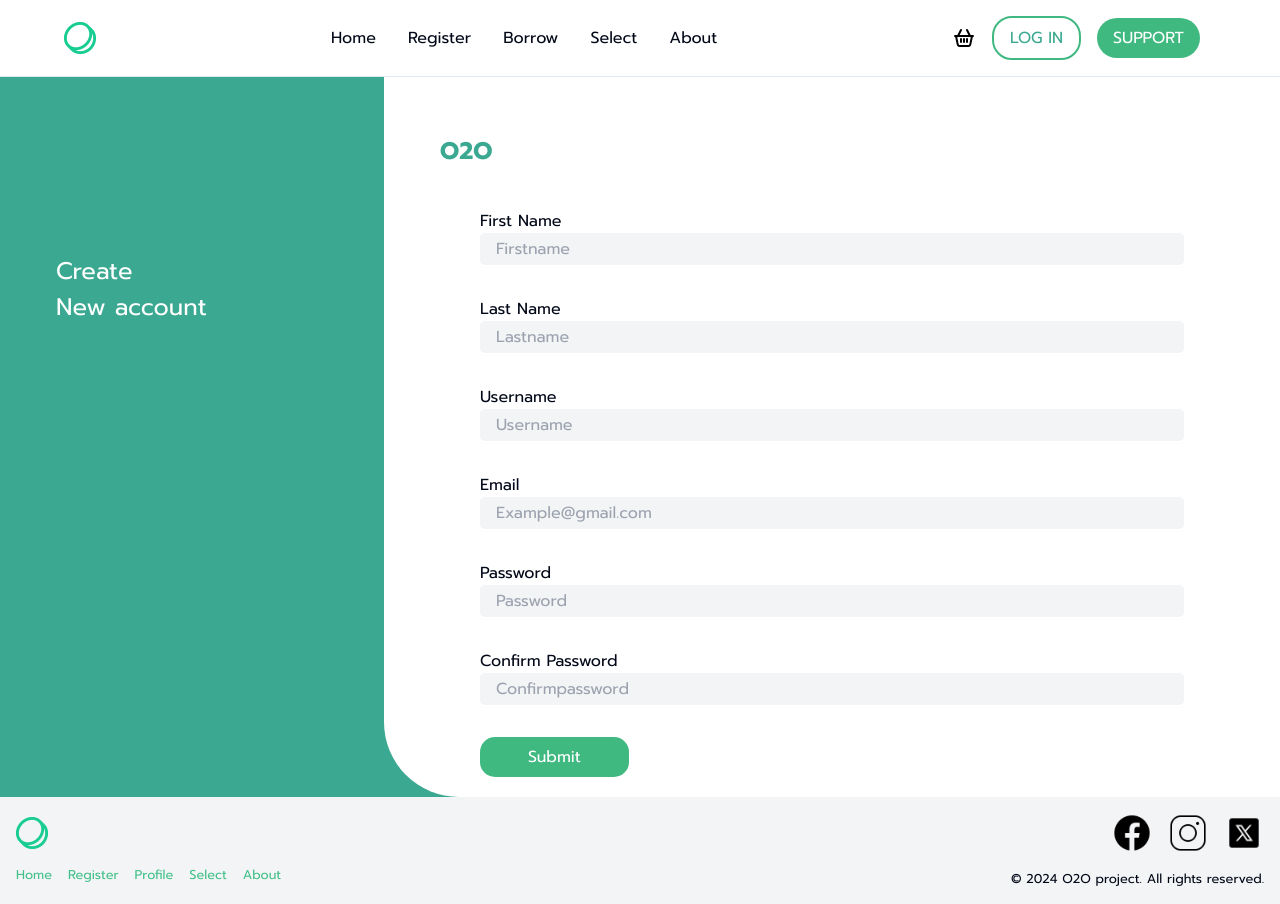
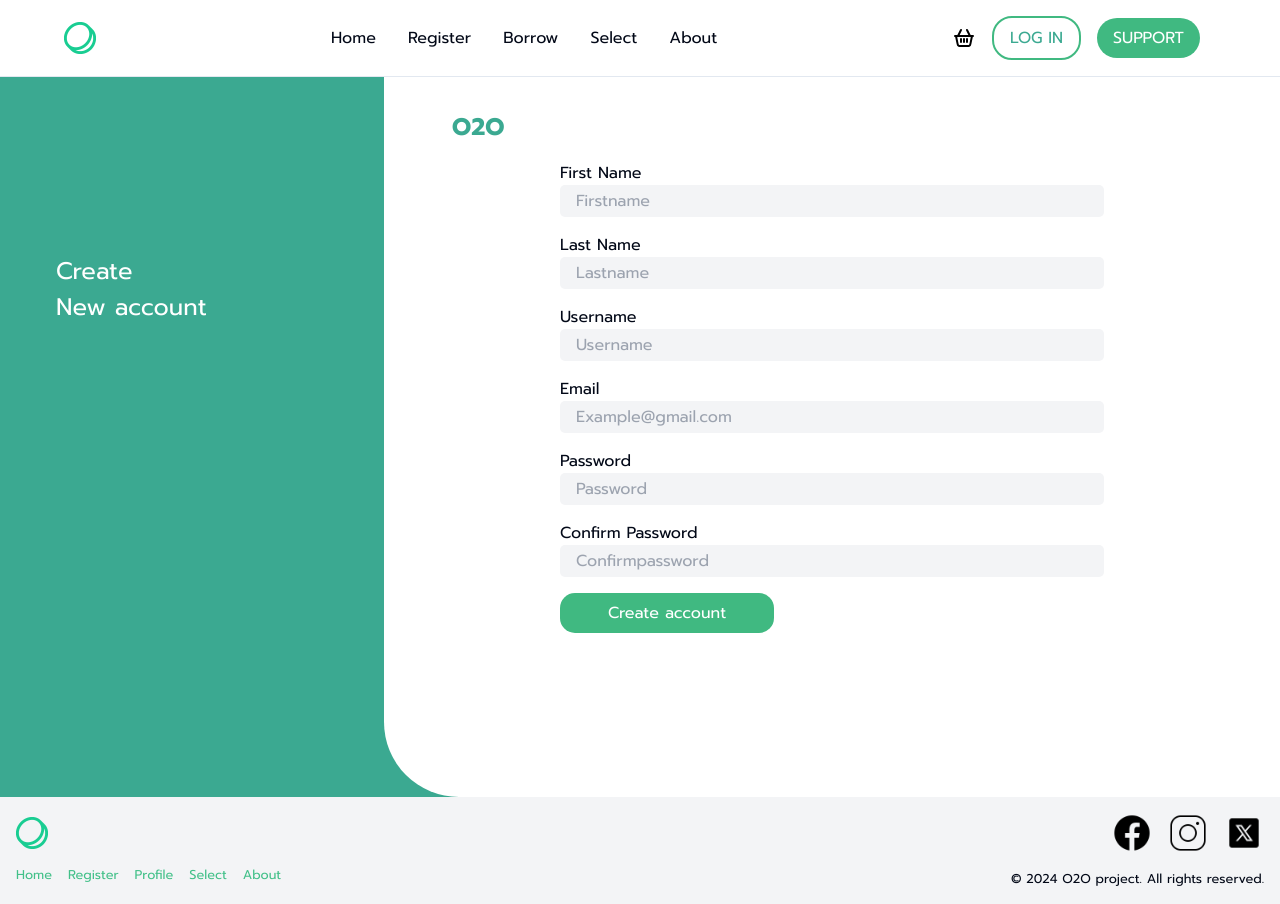
Before and after one commit to chaithawat21/o2o-frontend, a React (Vite) app: page /register in a window 1280 px wide. Built offline with nearby package versions, Linux system fonts and the light colour scheme.

Commit message:
add transition login register home page

```diff
--- a/src/pages/HomePage.jsx
+++ b/src/pages/HomePage.jsx
@@ -50,7 +50,14 @@ function HomePage() {
   };
 
   return (
-    <>
+    <AnimatePresence>
+    <motion.div
+    key="page-content"
+    initial={{ y: "100%" }}
+    animate={{ y: "0%" }}
+    exit={{ y: "-100%" }}
+    transition={{ duration: 0.7 }}
+    >
     <div className="bg-texture">
       <div className="head-content relative flex flex-col items-center">
         <img
@@ -228,7 +235,8 @@ function HomePage() {
       <ChatBot />
       </div>
       <FooterHome />
-    </>
+    </motion.div>
+    </AnimatePresence>
   );
 }
 
--- a/src/pages/LoginForm.jsx
+++ b/src/pages/LoginForm.jsx
@@ -5,11 +5,12 @@ import "react-toastify/dist/ReactToastify.css";
 import axios from "axios";
 import { useNavigate } from "react-router-dom";
 import { useEffect } from "react";
+import { motion } from "framer-motion";
 
 function LoginForm() {
-
-  const navigate = useNavigate()
-  const { user ,setUser } = useAuth();
+  const navigate = useNavigate();
+  const { user, setUser } = useAuth();
+  const [formSubmitted, setFormSubmitted] = useState(false);
   const [input, setInput] = useState({
     email: "",
     password: "",
@@ -17,21 +18,7 @@ function LoginForm() {
 
   const notifyErr = (message) => {
     toast.error(message, {
-      position: "bottom-right",
-      autoClose: 2000,
-      hideProgressBar: false,
-      closeOnClick: true,
-      pauseOnHover: true,
-      draggable: true,
-      progress: undefined,
-      theme: "light",
-      transition: Bounce,
-    });
-  };
-
-  const notify = () => {
-    toast.success("Login successful", {
-      position: "bottom-right",
+      position: "top-center",
       autoClose: 1000,
       hideProgressBar: false,
       closeOnClick: true,
@@ -43,11 +30,9 @@ function LoginForm() {
     });
   };
 
-
   const handleChange = (e) => {
     setInput((prev) => ({ ...prev, [e.target.name]: e.target.value }));
   };
-
 
   const handleSubmit = async (e) => {
     e.preventDefault();
@@ -61,7 +46,7 @@ function LoginForm() {
         "http://localhost:8888/auth/login",
         body
       );
-      if(response.data.msg){
+      if (response.data.msg) {
         return notifyErr(response.data.msg);
       }
       localStorage.setItem("token", response.data);
@@ -70,21 +55,30 @@ function LoginForm() {
         headers: { Authorization: `Bearer ${response.data}` },
       });
       setUser(response2.data.user);
-      notify();
-      setTimeout(() => {
-        navigate("/");
-      }, 2000);
+      setFormSubmitted(true);
     } catch (err) {
-      if (err.response.status === 400,500) {
+      if ((err.response.status === 400, 500)) {
         notifyErr("Invalid email or password");
       }
     }
   };
 
+  const containerVariants = {
+    hidden: { opacity: 0, x: "100vw" },
+    visible: { opacity: 1, x: 0, transition: { duration: 1 } },
+    exit: { opacity: 0, x: "-100vw", transition: { duration: 1 } },
+  };
+
   return (
+    <motion.div
+      variants={containerVariants}
+      initial="hidden"
+      animate={formSubmitted ? "exit" : "visible"}
+      onAnimationComplete={() => formSubmitted && navigate("/")}
+    >
       <div className="flex flex-row h-[45rem] items-start gap-2.5 bg-GreenFooter relative">
         <div className="bg-GreenLogin h-[45rem] w-full p-[1rem]">
-        <p className="text-white text-[1.25rem] mt-[10rem] pl-10 opacity-50 md:w-[10rem] md:pl-5">
+          <p className="text-white text-[1.25rem] mt-[10rem] pl-10 opacity-90 md:w-[10rem] md:pl-5">
             Welcome back!
           </p>
           <p className="text-white text-[1.5rem] mt-[25px] pl-10 md:w-[10rem] md:pl-5">
@@ -92,9 +86,11 @@ function LoginForm() {
           </p>
         </div>
         <div className="bg-white p-[1rem] w-[70%] h-[45rem] rounded-[0_0_0_75px] absolute z-10 right-0">
-        <h1 className="text-GreenLogin font-[700] text-[1.5rem] p-10">O2O</h1>
+          <h1 className="text-GreenLogin font-[700] text-[1.5rem] p-[1rem] ml-9">
+            O2O
+          </h1>
           <form
-          className="flex flex-col mx-[5rem] gap-[2rem] flex-grow "
+            className="flex flex-col my-[10rem] mt-[3rem] mx-[10rem] gap-[3rem] flex-grow "
             onSubmit={handleSubmit}
           >
             <div className="flex flex-col">
@@ -124,9 +120,10 @@ function LoginForm() {
               Log In
             </button>
           </form>
-        <ToastContainer style={{marginBottom: "175px"}}/>
+          <ToastContainer style={{ marginBottom: "175px" }} />
         </div>
       </div>
+    </motion.div>
   );
 }
 
--- a/src/pages/ProfilePage.jsx
+++ b/src/pages/ProfilePage.jsx
@@ -13,8 +13,8 @@ function ProfilePage() {
 
   const notify = (message) => {
     toast.success(message, {
-      position: "bottom-right",
-      autoClose: 1000,
+      position: "top-center",
+      autoClose: 1500,
       hideProgressBar: false,
       closeOnClick: true,
       pauseOnHover: true,
@@ -26,7 +26,7 @@ function ProfilePage() {
   };
   const notifyErr = (message) => {
     toast.error(message, {
-      position: "bottom-right",
+      position: "top-center",
       autoClose: 3000,
       hideProgressBar: false,
       closeOnClick: true,
@@ -322,7 +322,7 @@ console.log(imageUrl)
           )}
         </form>
       </div>
-      <ToastContainer />
+      <ToastContainer style={{marginTop: "50px"}}/>
     </div>
   );
 }
--- a/src/pages/RegisterForm.jsx
+++ b/src/pages/RegisterForm.jsx
@@ -3,9 +3,12 @@ import axios from "axios";
 import { useNavigate } from "react-router-dom";
 import { ToastContainer, toast, Bounce } from "react-toastify";
 import "react-toastify/dist/ReactToastify.css";
+import { motion } from "framer-motion";
 
 function RegisterForm() {
   const navigate = useNavigate();
+  const [formSubmitted, setFormSubmitted] = useState(false);
+
 
   const notifyErr = (message) => {
     toast.error(message, {
@@ -57,8 +60,7 @@ function RegisterForm() {
   };
 
   const validateFirstname = (firstname) => {
-    const nameRegex = /^[A-Za-z]+$/;
-    if (!nameRegex.test(firstname)) {
+    if (!/^[A-Za-z]+$/.test(firstname)) {
       setFirstnameError("Firstname must contain only English letters and no spaces.");
       return false;
     }
@@ -67,8 +69,7 @@ function RegisterForm() {
   };
 
   const validateLastname = (lastname) => {
-    const nameRegex = /^[A-Za-z]+$/;
-    if (!nameRegex.test(lastname)) {
+    if (!/^[A-Za-z]+$/.test(lastname)) {
       setLastnameError("Lastname must contain only English letters and no spaces.");
       return false;
     }
@@ -77,8 +78,8 @@ function RegisterForm() {
   };
 
   const validateUsername = async (username) => {
-    if (/\s/.test(username)) {
-      setUsernameError("Username must not contain spaces.");
+    if (!/^[A-Za-z]+$/.test(username)) {
+      setUsernameError("Username must contain only English letters and no spaces.");
       return false;
     }
       setUsernameError("");
@@ -95,8 +96,7 @@ function RegisterForm() {
   };
 
   const validatePassword = (password) => {
-    const passwordRegex = /^(?=.*[A-Z])(?=.*[0-9])[A-Za-z0-9]{8,}$/;
-    if (!passwordRegex.test(password)) {
+    if (!/^(?=.*[A-Z])(?=.*[0-9])[A-Za-z0-9]{8,}$/.test(password)) {
       setPasswordError("Password must be at least 8 characters and include uppercase letter and number, and no spaces.");
       return false;
     }
@@ -149,14 +149,27 @@ function RegisterForm() {
     }
   };
 
+  const containerVariants = {
+    hidden: { opacity: 0, x: "100vw" },
+    visible: { opacity: 1, x: 0, transition: { duration: 1 } },
+    exit: { opacity: 0, x: "-100vw", transition: { duration: 1 } }
+  };
+
   return (
-    <div className="flex flex-row h-[45rem] items-start gap-2.5 bg-collection-1-background-login relative">
+    <motion.div
+      variants={containerVariants }
+      initial="hidden"
+      animate={formSubmitted ? "exit" : "visible"}
+      onAnimationComplete={() => formSubmitted && navigate("/login")}
+    >
+
+    <div className="flex flex-row h-[45rem] items-start gap-2.5 relative">
       <div className="bg-GreenLogin h-[45rem] w-full p-[1rem]">
         <p className="text-white text-[1.5rem] mt-[10rem] pl-10  md:w-[10rem] md:pl-5">Create<br/>New account</p>
       </div>
       <div className="bg-white p-[1rem]  w-[70%] h-[45rem] rounded-[0_0_0_75px] absolute z-10 right-0 ">
-        <h1 className="text-GreenLogin font-[700] text-[1.5rem] p-10">O2O</h1>
-        <form className="flex flex-col mx-[5rem] gap-[2rem]  flex-grow" onSubmit={handleSubmit}>
+        <h1 className="text-GreenLogin font-[700] text-[1.5rem] p-[1rem] ml-9">O2O</h1>
+        <form className="flex flex-col mx-[10rem] gap-[1rem]  flex-grow" onSubmit={handleSubmit}>
           <div className="flex flex-col">
             <label>First Name</label>
             <input
@@ -239,12 +252,13 @@ function RegisterForm() {
             className="px-[3rem] py-[.5rem] self-start bg-GreenButton rounded-[15px] hover:opacity-50 text-white"
             type="submit"
           >
-            Submit
+            Create account
           </button>
         </form>
       </div>
       <ToastContainer style={{marginBottom: "150px"}}/>
     </div>
+    </motion.div>
   );
 }
 
```
Lines whose indentation alone changed are shown as unchanged.
